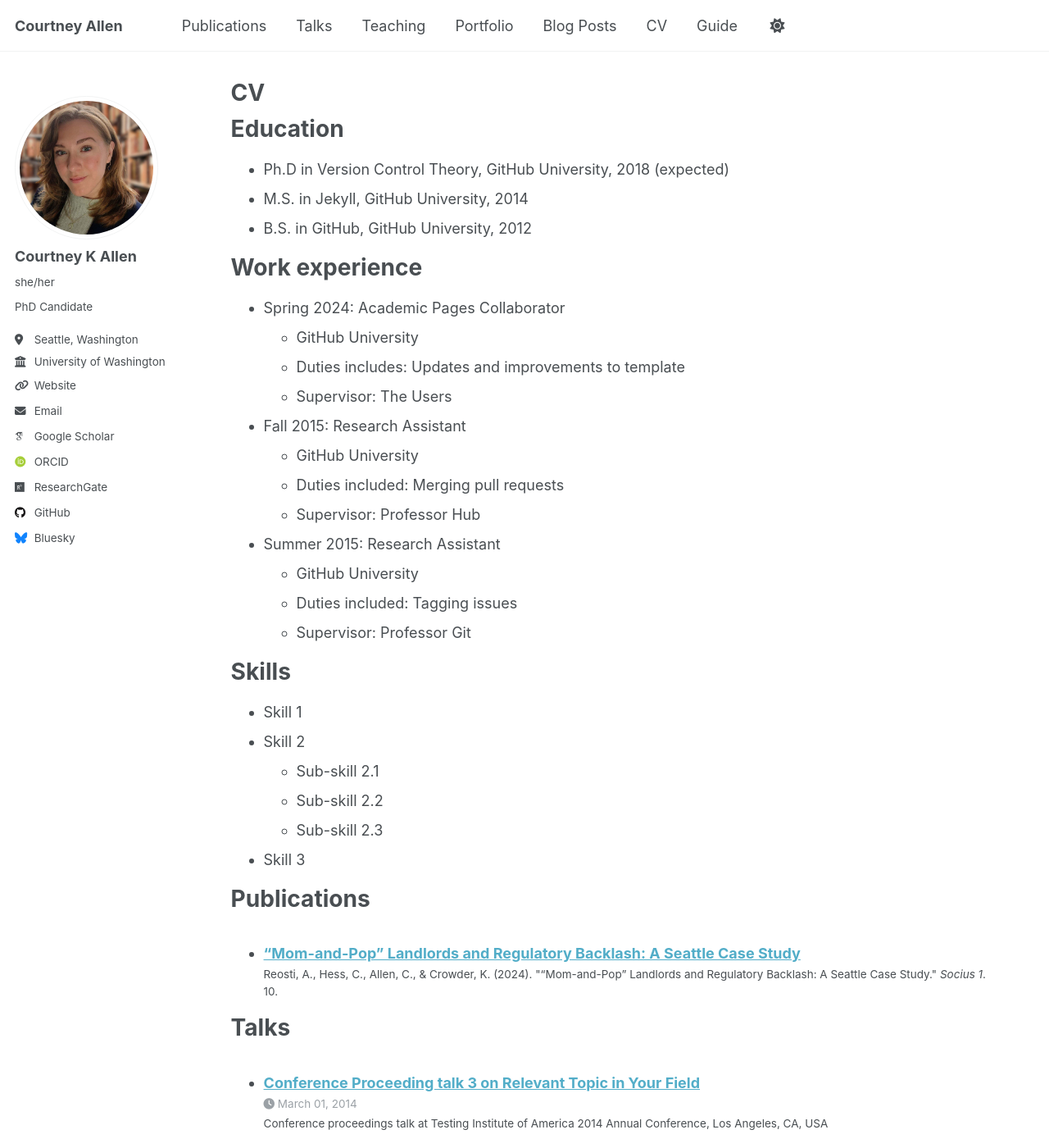
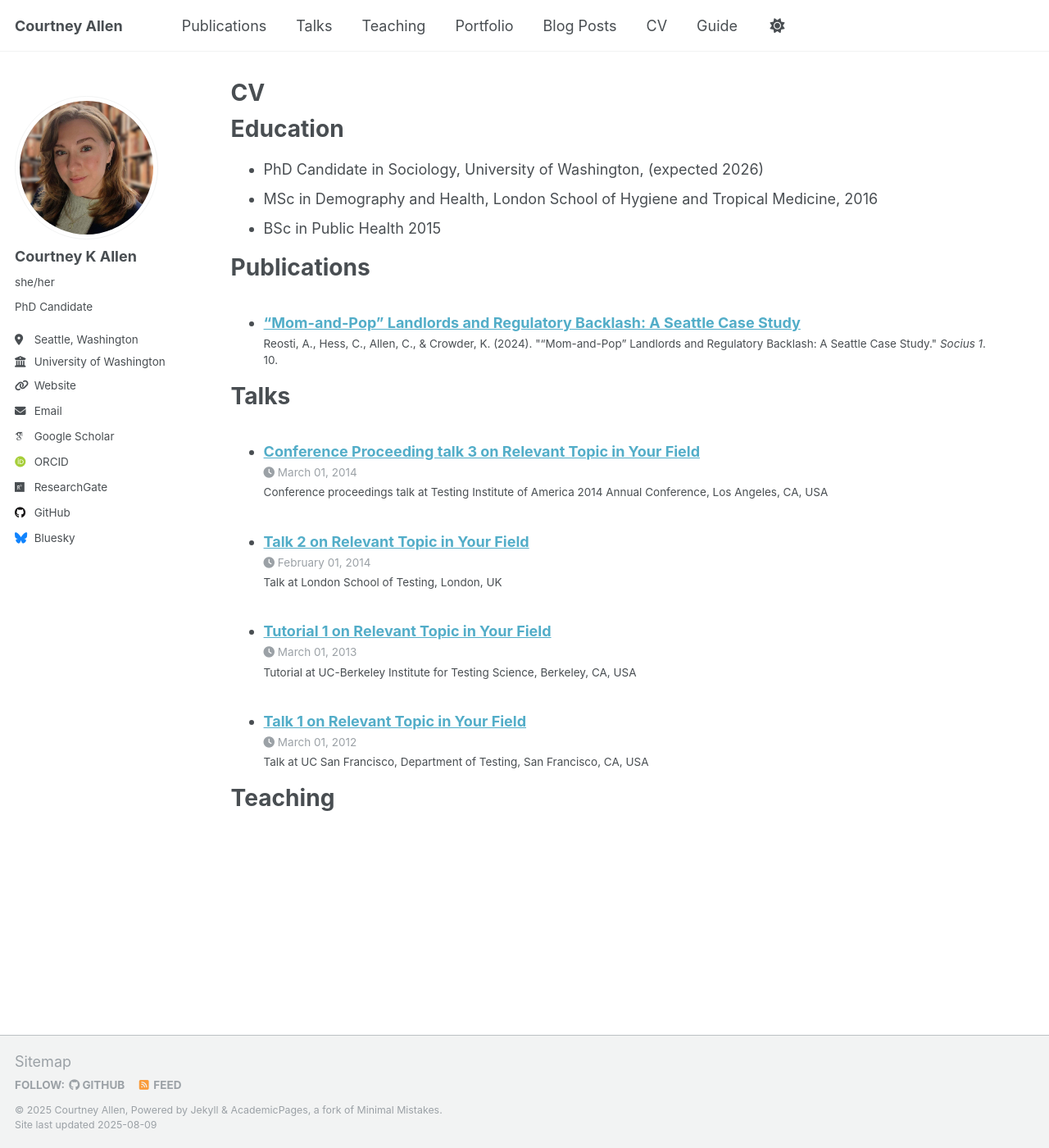
Before and after one commit to courtneykirsten/test-page, a Jekyll site: the page built from _pages/cv.md, in a window 1280 px wide and 1400 px high. Shown: the whole window at 82% size. Built offline with Jekyll 4.4.1, drawn with Linux system fonts in a browser that asks for light colours; some web fonts are replaced; some of the changed text lies outside the part shown.

Commit message:
Update cv.md

```diff
--- a/_pages/cv.md
+++ b/_pages/cv.md
@@ -11,35 +11,9 @@ redirect_from:
 
 Education
 ======
-* Ph.D in Version Control Theory, GitHub University, 2018 (expected)
-* M.S. in Jekyll, GitHub University, 2014
-* B.S. in GitHub, GitHub University, 2012
-
-Work experience
-======
-* Spring 2024: Academic Pages Collaborator
-  * GitHub University
-  * Duties includes: Updates and improvements to template
-  * Supervisor: The Users
-
-* Fall 2015: Research Assistant
-  * GitHub University
-  * Duties included: Merging pull requests
-  * Supervisor: Professor Hub
-
-* Summer 2015: Research Assistant
-  * GitHub University
-  * Duties included: Tagging issues
-  * Supervisor: Professor Git
-
-Skills
-======
-* Skill 1
-* Skill 2
-  * Sub-skill 2.1
-  * Sub-skill 2.2
-  * Sub-skill 2.3
-* Skill 3
+* PhD Candidate in Sociology, University of Washington, (expected 2026)
+* MSc in Demography and Health, London School of Hygiene and Tropical Medicine, 2016
+* BSc in Public Health 2015
 
 Publications
 ======
@@ -58,7 +32,3 @@ Teaching
   <ul>{% for post in site.teaching reversed %}
     {% include archive-single-cv.html %}
   {% endfor %}</ul>
-
-Service and leadership
-======
-* Currently signed in to 43 different slack teams
```
